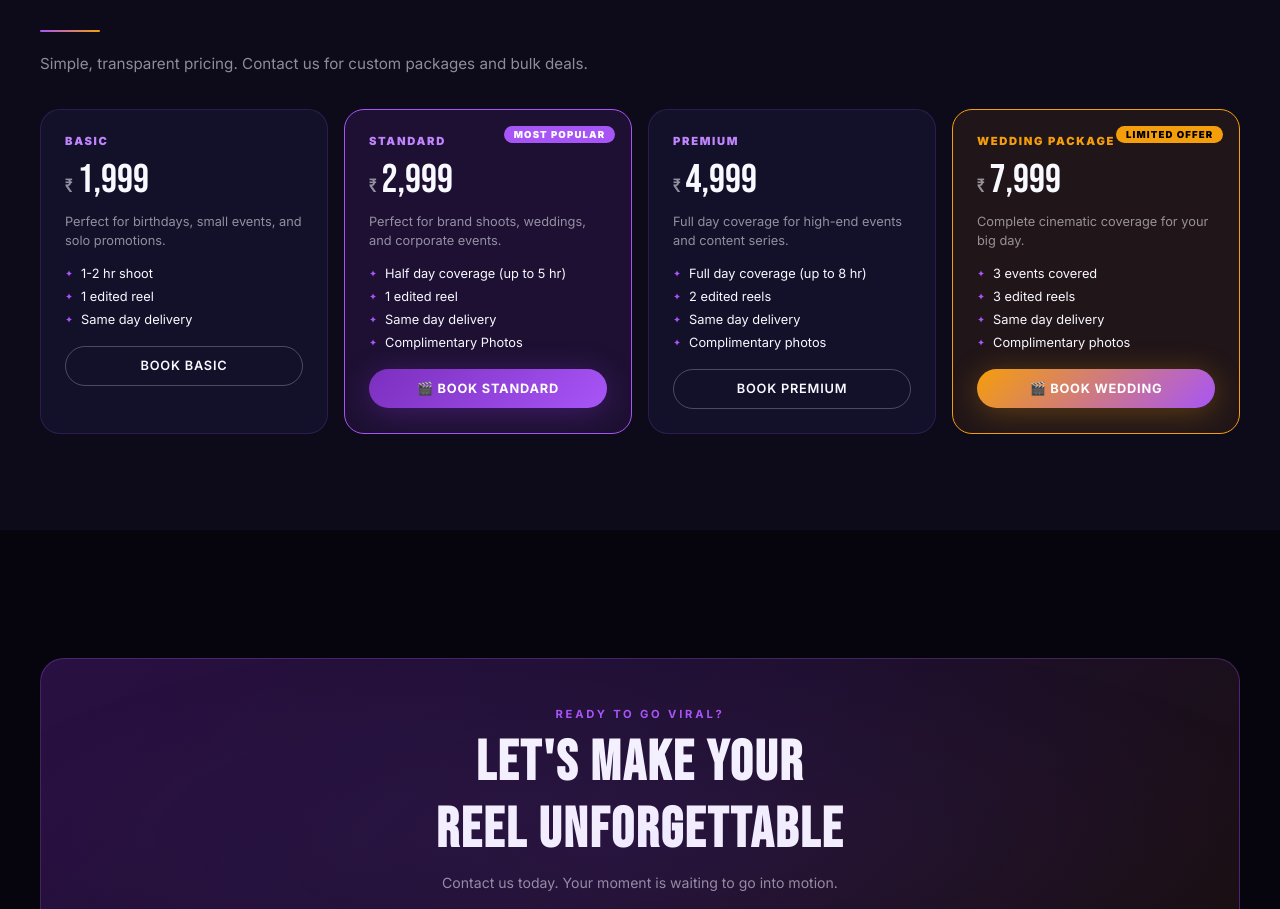
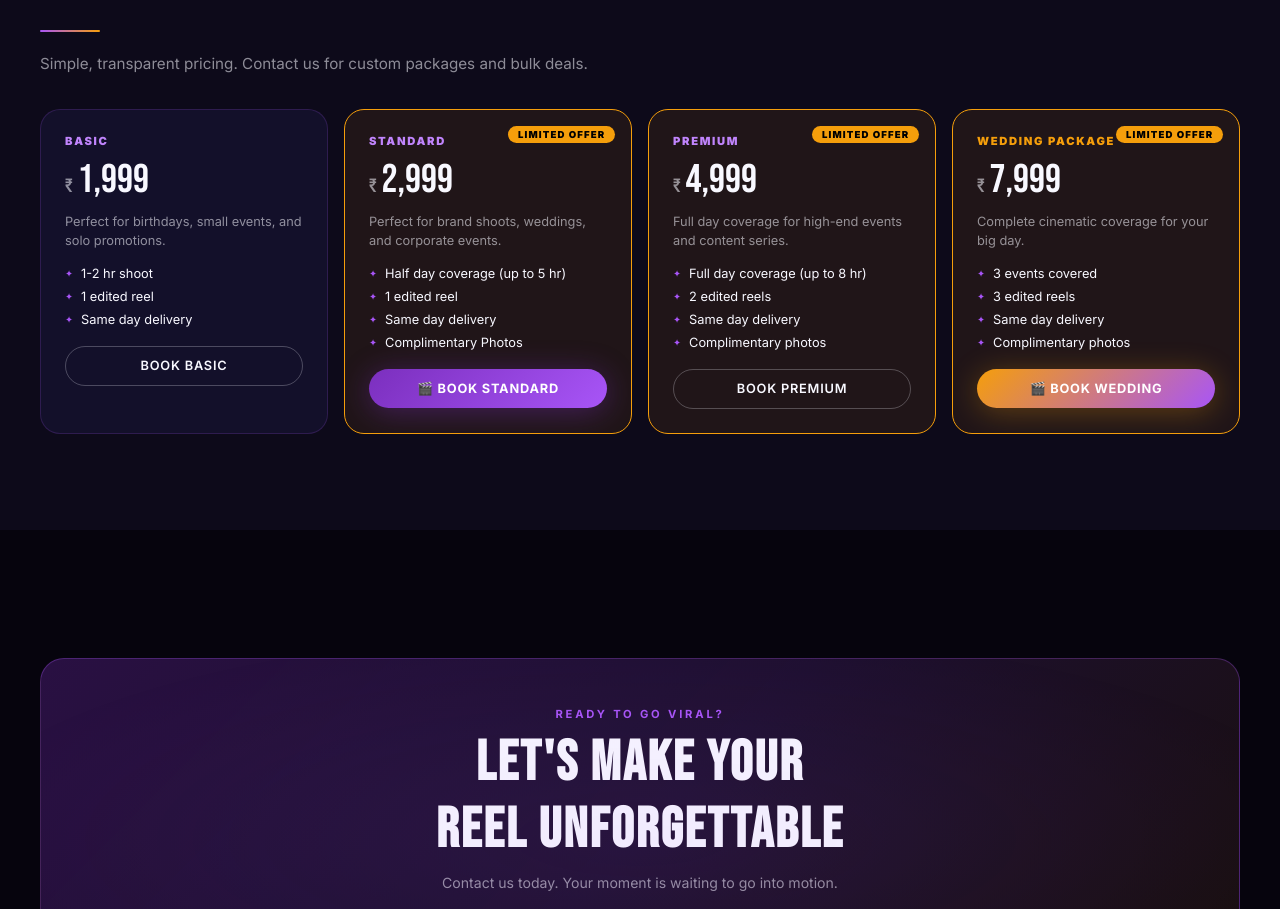
Before and after one commit to Racchu100/cinemakez, a Next.js app: page / in a window 1280 px wide. Shown: the part 4532-5441 px from the top of the page. Built offline with nearby package versions, Linux system fonts and the light colour scheme.

Commit message:
add LIMITED OFFER badge to Standard and Premium packages

```diff
--- a/cinemakez.html
+++ b/cinemakez.html
@@ -782,7 +782,7 @@ footer p{font-size:0.78rem;color:var(--muted);line-height:1.7;margin-bottom:1.5r
       </ul>
       <a href="https://wa.me/919108640935" class="btn-ghost" style="width:100%;justify-content:center;text-align:center;font-size:0.8rem;padding:0.7rem" target="_blank" rel="noopener">Book Basic</a>
     </div>
-    <div class="price-card popular">
+    <div class="price-card limited-offer">
       <div class="price-name">Standard</div>
       <div class="price-tag"><span class="currency">₹</span>2,999</div>
       <p class="price-desc">Perfect for brand shoots, weddings, and corporate events.</p>
@@ -794,7 +794,7 @@ footer p{font-size:0.78rem;color:var(--muted);line-height:1.7;margin-bottom:1.5r
       </ul>
       <a href="https://wa.me/919108640935" class="btn-primary" style="width:100%;justify-content:center;text-align:center;font-size:0.8rem;padding:0.75rem" target="_blank" rel="noopener">🎬 Book Standard</a>
     </div>
-    <div class="price-card">
+    <div class="price-card limited-offer">
       <div class="price-name">Premium</div>
       <div class="price-tag"><span class="currency">₹</span>4,999</div>
       <p class="price-desc">Full day coverage for high-end events and content series.</p>
--- a/src/app/page.tsx
+++ b/src/app/page.tsx
@@ -307,7 +307,7 @@ export default function Home() {
             </ul>
             <a href="https://wa.me/919108640935" className="btn-ghost" style={{ width: "100%", justifyContent: "center", textAlign: "center", fontSize: "0.8rem", padding: "0.7rem" }} target="_blank" rel="noopener noreferrer">Book Basic</a>
           </div>
-          <div className="price-card popular">
+          <div className="price-card limited-offer">
             <div className="price-name">Standard</div>
             <div className="price-tag"><span className="currency">₹</span>2,999</div>
             <p className="price-desc">Perfect for brand shoots, weddings, and corporate events.</p>
@@ -319,7 +319,7 @@ export default function Home() {
             </ul>
             <a href="https://wa.me/919108640935" className="btn-primary" style={{ width: "100%", justifyContent: "center", textAlign: "center", fontSize: "0.8rem", padding: "0.75rem" }} target="_blank" rel="noopener noreferrer">🎬 Book Standard</a>
           </div>
-          <div className="price-card">
+          <div className="price-card limited-offer">
             <div className="price-name">Premium</div>
             <div className="price-tag"><span className="currency">₹</span>4,999</div>
             <p className="price-desc">Full day coverage for high-end events and content series.</p>
```
